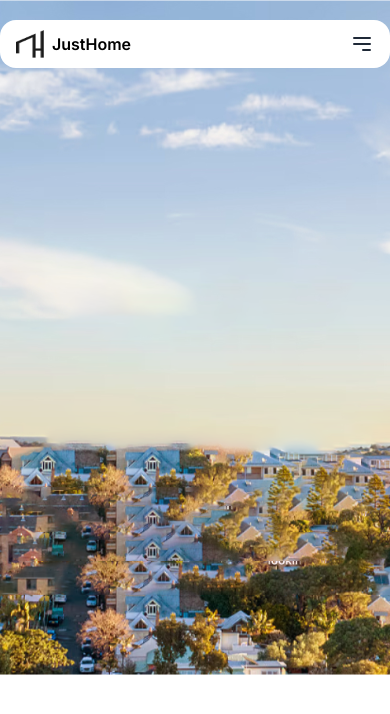
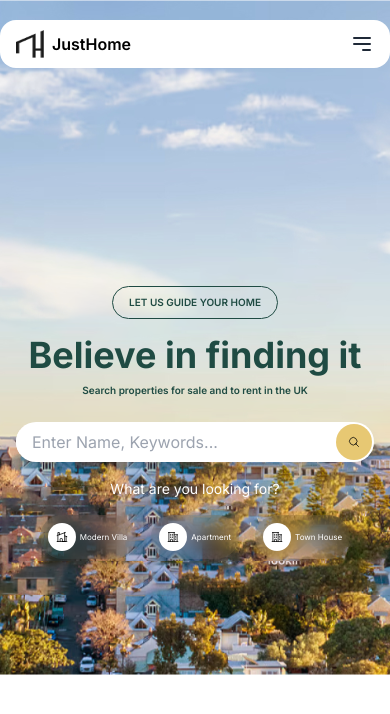
Before and after one commit to JAHIDHASAN05/HomeHunt, a Next.js app: page / in a window 390 px wide. Shown: the top 714 px of the page. Built offline with nearby package versions, Linux system fonts and the light colour scheme.

Commit message:
Pixel perfect banner done with responsive

```diff
--- a/app/components/Home/Banner/Banner.jsx
+++ b/app/components/Home/Banner/Banner.jsx
@@ -1,12 +1,59 @@
 import BannerBg from '@/public/assets/image/BannerBg.png';
 
 import NavbarContainer from '../../shared/Navbar/NavbarContainer';
+// import HomeIcon from '@/public/assets/icon/HomeIcon.png'
 
 const Banner = () => {
+    const searchIcon = <svg xmlns="http://www.w3.org/2000/svg" fill="none" viewBox="0 0 24 24" strokeWidth={1.5} stroke="black" className="size-3 md:size-4">
+        <path strokeLinecap="round" strokeLinejoin="round" d="m21 21-5.197-5.197m0 0A7.5 7.5 0 1 0 5.196 5.196a7.5 7.5 0 0 0 10.607 10.607Z" />
+    </svg>
+    const HomeIcon = <span className="bg-[#ffffff]  text-white p-2 rounded-full">
+        <svg xmlns="http://www.w3.org/2000/svg" fill="none" viewBox="0 0 24 24" stroke-width="1.5" stroke="black" class="size-3 md:size-4">
+            <path stroke-linecap="round" stroke-linejoin="round" d="M8.25 21v-4.875c0-.621.504-1.125 1.125-1.125h2.25c.621 0 1.125.504 1.125 1.125V21m0 0h4.5V3.545M12.75 21h7.5V10.75M2.25 21h1.5m18 0h-18M2.25 9l4.5-1.636M18.75 3l-1.5.545m0 6.205 3 1m1.5.5-1.5-.5M6.75 7.364V3h-3v18m3-13.636 10.5-3.819" />
+        </svg>
+    </span>
+    const AppartMentIcon = <span className="bg-[#ffffff]  text-black p-2 rounded-full">
+        <svg xmlns="http://www.w3.org/2000/svg" fill="none" viewBox="0 0 24 24" stroke-width="1.5" stroke="currentColor" class="size-3 md:size-4">
+            <path stroke-linecap="round" stroke-linejoin="round" d="M2.25 21h19.5m-18-18v18m10.5-18v18m6-13.5V21M6.75 6.75h.75m-.75 3h.75m-.75 3h.75m3-6h.75m-.75 3h.75m-.75 3h.75M6.75 21v-3.375c0-.621.504-1.125 1.125-1.125h2.25c.621 0 1.125.504 1.125 1.125V21M3 3h12m-.75 4.5H21m-3.75 3.75h.008v.008h-.008v-.008Zm0 3h.008v.008h-.008v-.008Zm0 3h.008v.008h-.008v-.008Z" />
+        </svg>
+
+    </span>
+
     return (
-        <section className="md:px-10 py-5" style={{backgroundImage: `url(${BannerBg.src})`, backgroundSize: 'cover',   height: '80vh',    backgroundPosition: 'center', width: '100%',
+        <section className="md:px-10 py-5" style={{
+            backgroundImage: `url(${BannerBg.src})`, backgroundSize: 'cover', height: '80vh', backgroundPosition: 'center', width: '100%',
         }}>
-            <NavbarContainer/>
+
+
+            <NavbarContainer />
+
+            <div className="absolute inset-0 flex flex-col items-center justify-center text-center text-white p-4">
+                <button className="bg-transparent border border-[#1F4B43] py-2 px-4 rounded-full mb-4 text-[10px] font-semibold text-[#1F4B43]">LET US GUIDE YOUR HOME</button>
+                <h1 className="text-4xl font-bold mb-2 text-[#1F4B43]">Believe in finding it</h1>
+                <p className="text-[#1F4B43] mb-6 text-[10px] font-semibold">Search properties for sale and to rent in the UK</p>
+                <div className="flex  items-center w-full max-w-md bg-white rounded-full overflow-hidden shadow-lg">
+                    <input
+                        type="text"
+                        className="flex-grow ps-4  focus:outline-none"
+                        placeholder="Enter Name, Keywords..."
+                    />
+                    <button className="bg-[#e7c873] hover:bg-yellow-600 text-white p-3 m-[2px] rounded-full">
+                        {searchIcon}
+                    </button>
+                </div>
+                <p className="text-white my-4  text-[14px] ">What are you looking for?</p>
+
+                <div className="flex justify-center space-x-4">
+                    <button className=" text-white p-2   backdrop-blur-[10px]  rounded-full text-[8px] md:text-[14px] shadow-lg flex items-center gap-1">
+                        {HomeIcon}  Modern Villa</button>
+                    <button className=" text-white p-2   backdrop-blur-[10px]  rounded-full text-[8px] md:text-[14px] shadow-lg flex items-center gap-1">
+                        {AppartMentIcon}  Apartment</button>
+                    <button className=" text-white p-2   backdrop-blur-[10px]  rounded-full text-[8px] md:text-[14px] shadow-lg flex items-center gap-1">
+                        {AppartMentIcon}  Town House</button>
+
+
+                </div>
+            </div>
         </section>
     );
 };
```
Also changed, not shown: public/assets/icon/HomeIcon.png (added).
